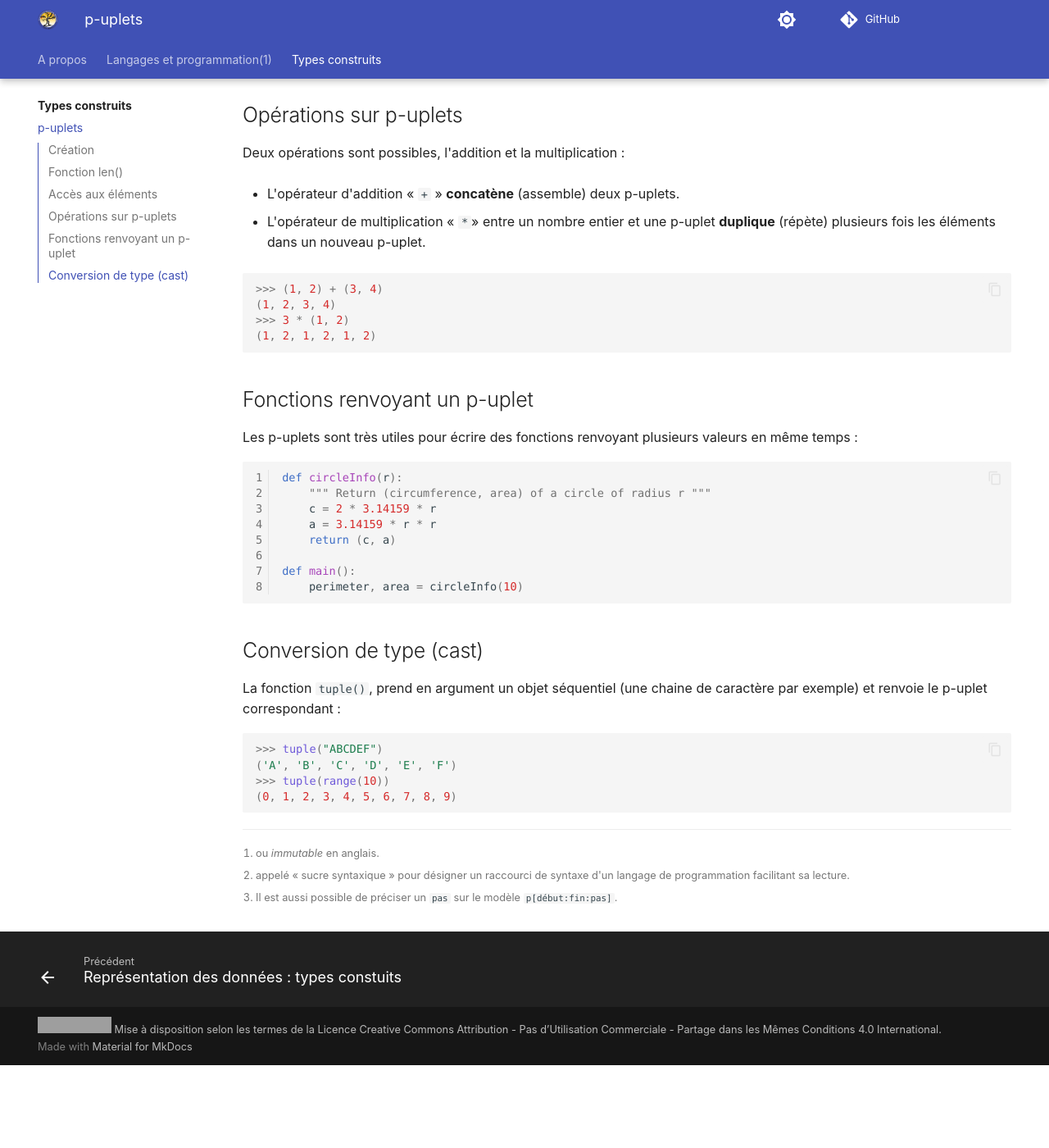
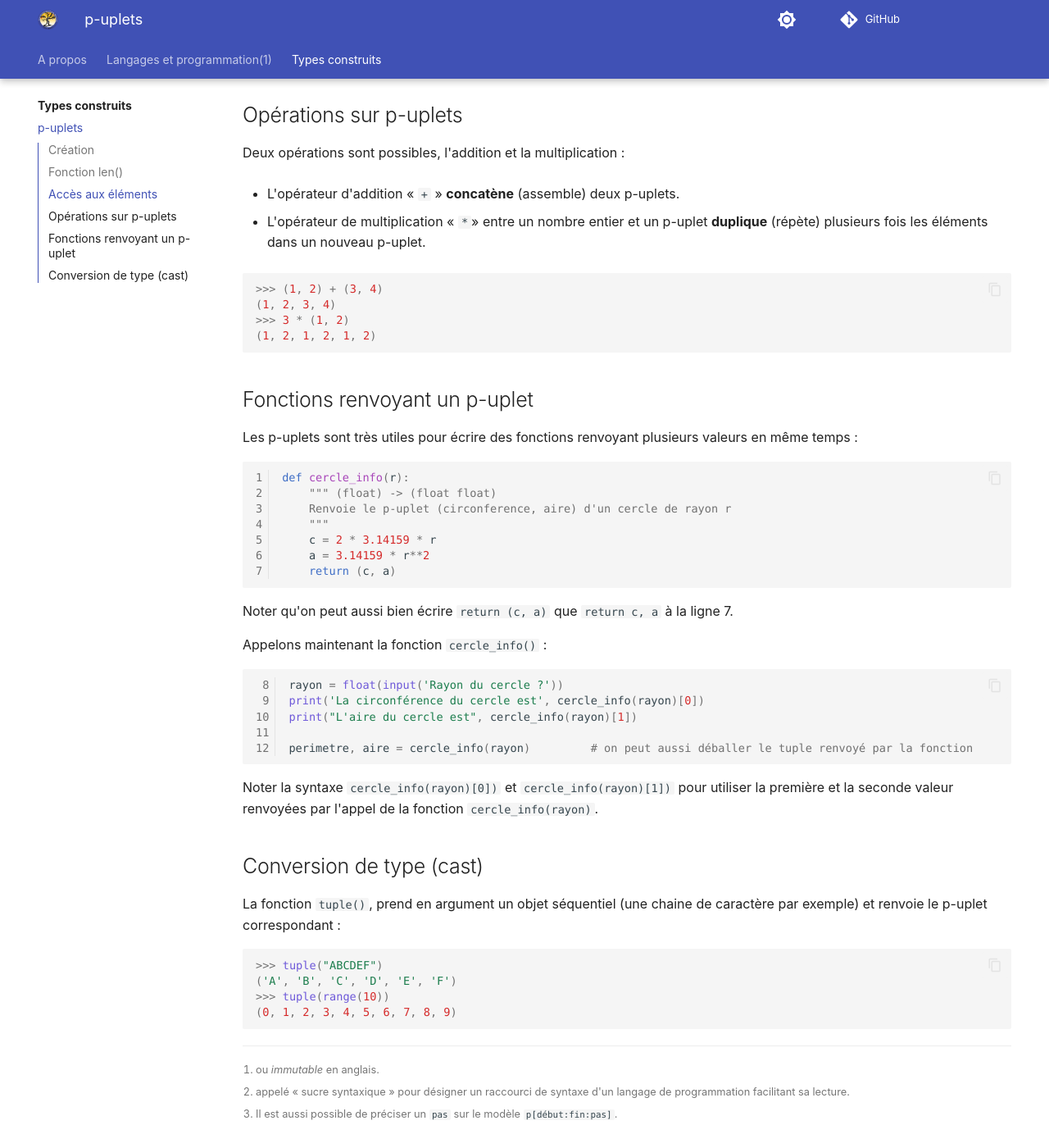
Before and after one commit to eipaca/NSI-1, an MkDocs documentation site: the page built from docs/types-construits/1-p-uplets.md, in a window 1280 px wide and 1400 px high, scrolled down 4108 px. Shown: the whole window at 82% size. Built offline with MkDocs 1.6.1 and Material for MkDocs 9.7.7, drawn with Linux system fonts in a browser that asks for light colours; emoji names are drawn with the system emoji font; comment, search, counter and statistics services are not loaded; before the commit the page ends 5407 px from its top, so only the background shows below that; some of the changed text lies outside the part shown; grey boxes are pictures that could not be loaded.

Commit message:
Add files via upload

````diff
--- a/docs/types-construits/1-p-uplets.md
+++ b/docs/types-construits/1-p-uplets.md
@@ -57,21 +57,21 @@
 -
     p-uplet avec un seul élément, l'entier `1`, écrit avec une virgule à la fin :
     ``` py
-    >>> p_simple = 1,
-    >>> p_simple
+    >>> p_1_elem = 1,
+    >>> p_1_elem
     (1,)
     ```
     ou  écrit avec des parenthèses :
     ``` py
-    >>> p_simple = (1,)
-    >>> p_simple
+    >>> autre_p_1_elem = (1,)
+    >>> autre_p_1_elem
     (1,)
     ```
 -
-    mais attention, c'est finalement la virgule plus que les parenthèses qui crée le p-uplet, ici `p_simple` n'est pas un p-uplet, c'est un entier !
+    mais attention, c'est finalement la virgule plus que les parenthèses qui crée le p-uplet, ici `pas_p` n'est pas un p-uplet, c'est un entier !
     ``` py
-    >>> p_simple = (1)
-    >>> p_simple
+    >>> pas_p = (1)
+    >>> pas_p
     1
     ```
 
@@ -145,13 +145,14 @@
 
 Il est aussi possible de « deballer » ou disperser un p-uplet en affectant tous ses éléments dans plusieurs variables :
 
-```
+``` py
 >>> a, b, c = (1, 2, 3)
 >>> a
 1
 ```
 
-Ce qui pouvait aussi s'écrire sans parenthèse  :
+Ce qui pouvait aussi s'écrire sans parenthèse :
+
 ``` py
 >>> a, b, c = 1, 2, 3
 ```
@@ -171,6 +172,7 @@
 Comparons différentes façons pour parcourir un p-uplet `p` :
 
 === "Avec une boucle non bornée `while`"
+
     Il faut gérer l'indice de boucle `i` pour qu'il parcourt toutes les positions des valeurs de `p`, c'est-à-dire l'intialiser à `0` puis l'incrémenter à chaque passage dans la boucle (`i = i + 1`) jusqu'à ce qu'il dépasse `len(p) - 1`.  `p[i]` permet d'accéder à la valeur du p-uplet qui se trouve à la position `i`.
 
     ``` py
@@ -217,7 +219,7 @@
 
 La boucle `for elem in p` est plus simple pour parcourir les valeurs d'un p-uplet, par exemple pour rechercher la plus petite ou la plus grande valeur dans ce p-uplet, mais elle ne permet pas d'accéder à sa position. Pour accéder à la position d'une valeur que l'on recherche, il faut utiliser les boucles sur indices de position `while i < len(p):` ou `for i in range(len(p)):`.
 
-:warning: Il est possible d'accéder aux éléments d'un p-uplet mais **pas de les modifier**.
+:warning: Un p-uplet est **immuables**, il est possible d'accéder à ses éléments, mais **pas de les modifier**.
 
 ``` py
 >>> t[1] = 3
@@ -233,7 +235,7 @@
 
 - L'opérateur d'addition « `+` » **concatène** (assemble) deux p-uplets.
 
-- L'opérateur de multiplication « ` * `» entre un nombre entier et une p-uplet **duplique** (répète) plusieurs fois les éléments dans un nouveau p-uplet.
+- L'opérateur de multiplication « ` * `» entre un nombre entier et un p-uplet **duplique** (répète) plusieurs fois les éléments dans un nouveau p-uplet.
 
 
 ``` py
@@ -246,16 +248,32 @@
 ##	Fonctions renvoyant un p-uplet
 
 Les p-uplets sont très utiles pour écrire des fonctions renvoyant plusieurs valeurs en même temps :
+
 ``` py linenums="1"
-def circleInfo(r):
-    """ Return (circumference, area) of a circle of radius r """
+def cercle_info(r):
+    """ (float) -> (float float)
+    Renvoie le p-uplet (circonference, aire) d'un cercle de rayon r
+    """
     c = 2 * 3.14159 * r
-    a = 3.14159 * r * r
+    a = 3.14159 * r**2
     return (c, a)
+```
+Noter qu'on peut aussi bien écrire `return (c, a)` que  `return c, a` à la ligne 7.
 
-def main():
-    perimeter, area = circleInfo(10)
+Appelons maintenant la fonction `cercle_info()` :
+
+``` py linenums="8"
+rayon = float(input('Rayon du cercle ?'))
+print('La circonférence du cercle est', cercle_info(rayon)[0])
+print("L'aire du cercle est", cercle_info(rayon)[1])
+
+perimetre, aire = cercle_info(rayon)         # on peut aussi déballer le tuple renvoyé par la fonction
 ```
+
+Noter la syntaxe `cercle_info(rayon)[0])` et `cercle_info(rayon)[1])` pour utiliser la première et la seconde valeur renvoyées
+par l'appel de la fonction `cercle_info(rayon)`.
+
+
 
 ## Conversion de type (cast)
 
````
